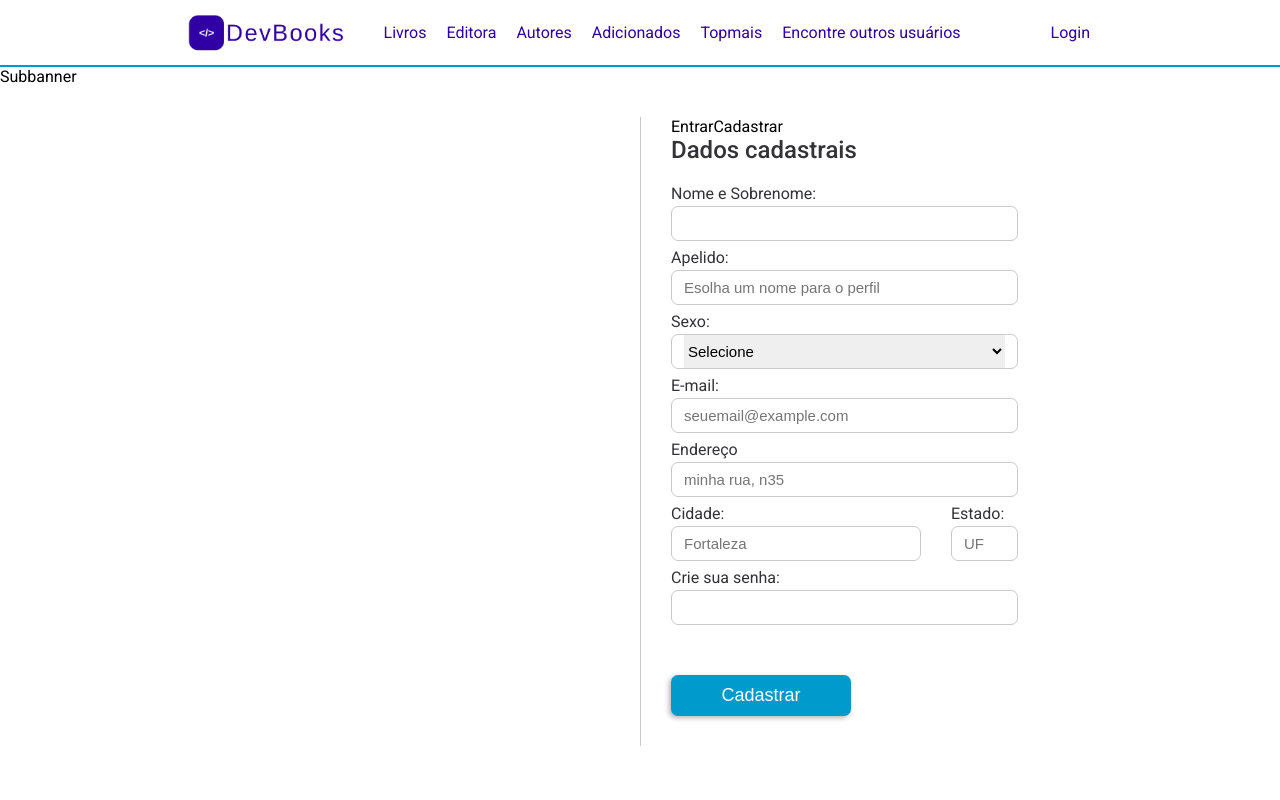
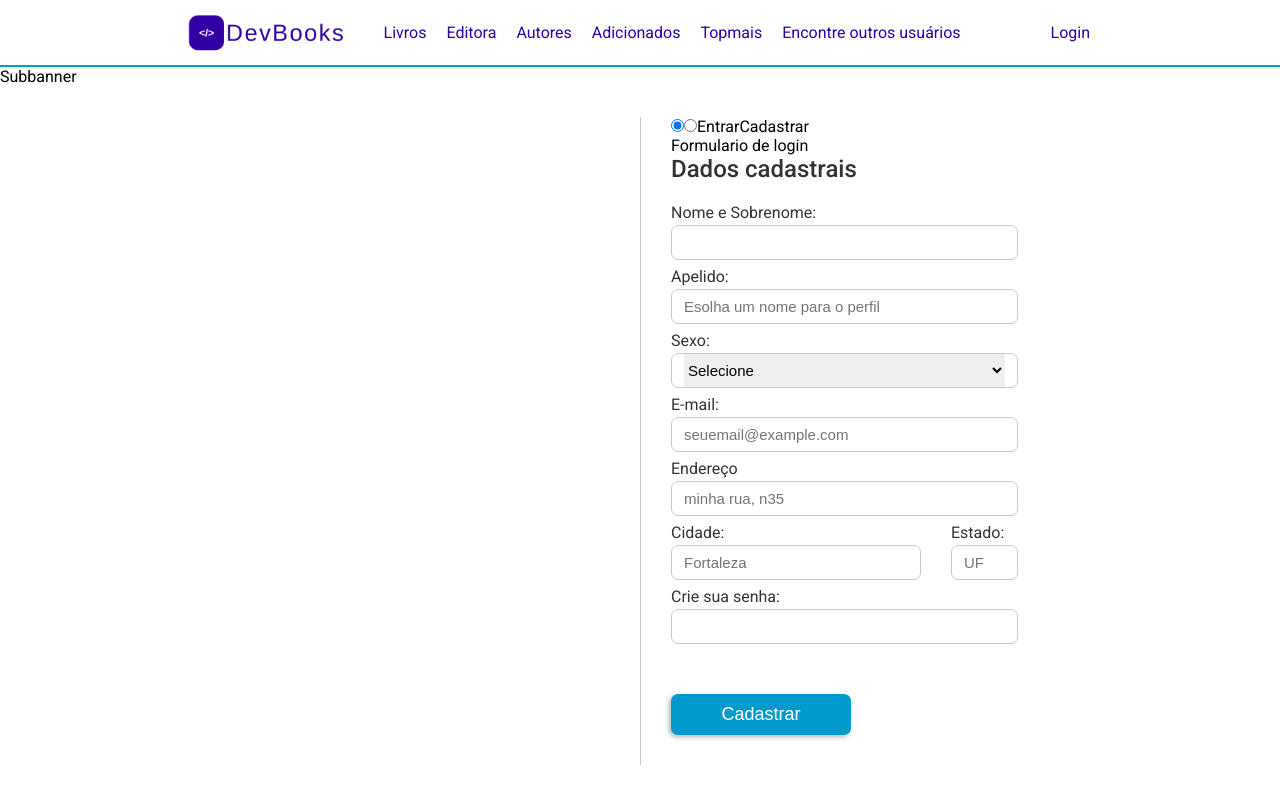
Before and after one commit to PauloHPMKT/dev-books-front-user, a Vue app: page /login in a window 1280 px wide. Shown: the top 800 px of the page. Built offline with nearby package versions, Linux system fonts and the light colour scheme; the HTML template or start-up script is replaced by a standard one.

Commit message:
inserindo componentes de formulario na pagina

```diff
--- a/src/views/Login.vue
+++ b/src/views/Login.vue
@@ -4,21 +4,28 @@
       Subbanner
     </div>
     <div class="box-width form-config">
-      <div>
-        <!-- Aplicar transition entre os formularios -->
-        <label for="">Entrar</label>
-        <label for="">Cadastrar</label>
+      <div class="slide-controls">
+        <input type="radio" name="slide" id="enter" checked @click="formLogin" />
+        <input type="radio" name="slide" id="register" @click="formRegister" />
+        <label for="enter" class="slide enter">Entrar</label>
+        <label for="register" class="slide register">Cadastrar</label>
+        <div class="slider-tab"></div>
       </div>
-      <!-- implementar formulario de login -->
-      <FormRegister />
+      <div class="form-data-container">
+        <div class="form-inner">
+          <FormLogin />
+          <FormRegister />
+        </div>
+      </div>
     </div>
   </div>
 </template>
 
 <script>
+import FormLogin from '../components/Forms/FormLogin.vue'
 import FormRegister from '../components/Forms/FormRegister.vue'
 export default {
-  components: { FormRegister },
+  components: { FormRegister, FormLogin },
   name: 'Login',
 }
 </script>
```
